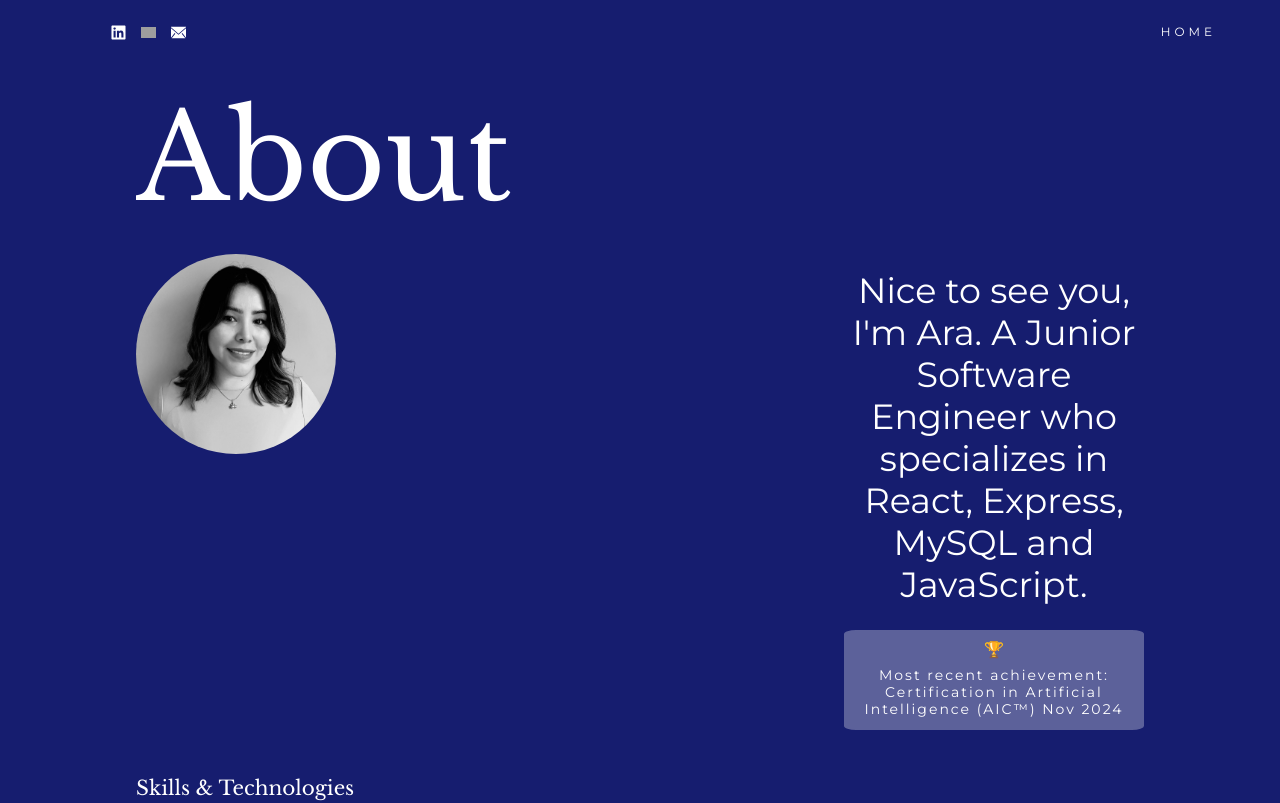
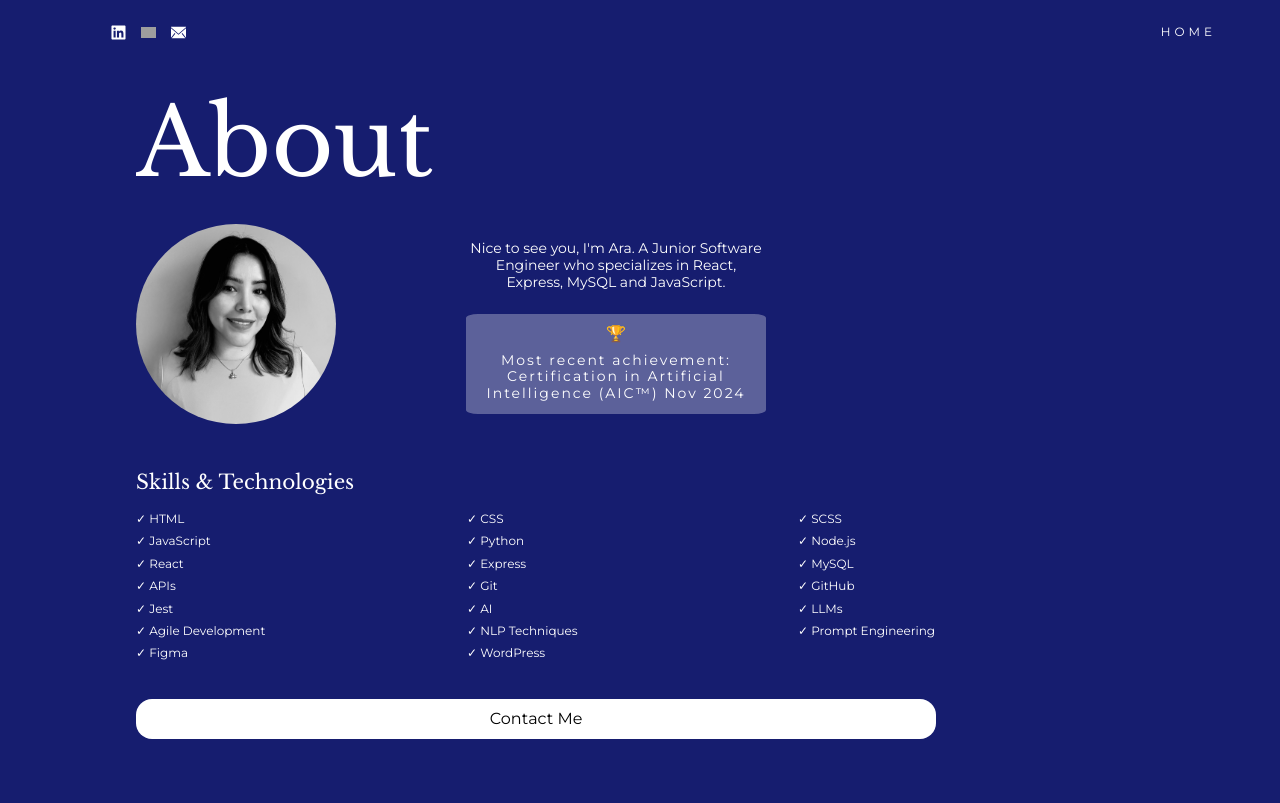
Before and after one commit to Araventura/portfolio-ara-ventura, a React (Vite) app: page /about in a window 1280 px wide. Shown: the top 803 px of the page. Built offline with nearby package versions, Linux system fonts and the light colour scheme; grey boxes are pictures that could not be loaded.

Commit message:
styling for about component to improve breakpoints

```diff
--- a/src/components/About/About.scss
+++ b/src/components/About/About.scss
@@ -25,7 +25,7 @@
     padding-bottom: 16px;
 
     @include desktop {
-      font-size: 120px;
+      font-size: 95px;
     }
   }
 
@@ -39,7 +39,7 @@
     }
 
     @include desktop {
-      font-size: 35px;
+      font-size: 14px;
     }
   }
 
@@ -80,6 +80,10 @@
 
     @include tablet {
       margin-top: 30px;
+    }
+
+    @include desktop {
+      width: 993px;
     }
 
     &-title {
@@ -149,12 +153,21 @@
 
   &__button {
     width: 100%;
+
+    @include desktop {
+      width: 800px;
+    }
   }
 
   &__top-wrapper {
     @include tablet {
       display: flex;
       justify-content: space-between;
+    }
+
+    @include desktop {
+      justify-content: start;
+      gap: 130px;
     }
   }
 
```
